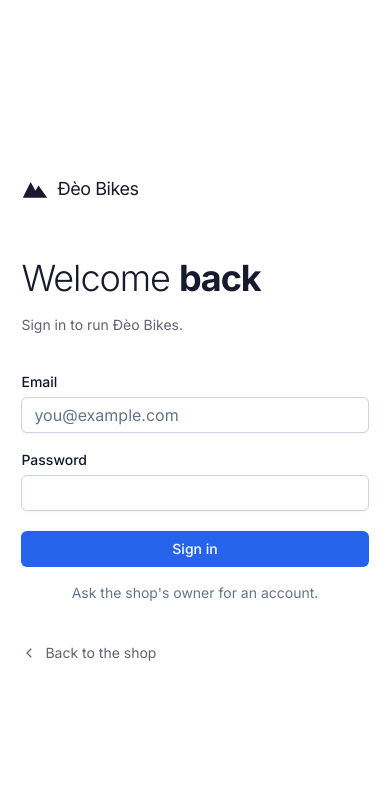
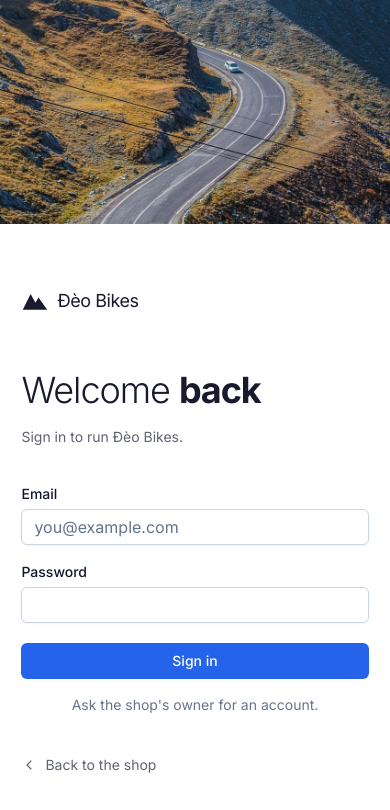
Before and after one commit to ThanhNV121097/project-e87d8873, a React (Vite) app in the folder code/frontend/: page /admin/sign-in in a window 390 px wide. Shown: the top 810 px of the page. Built offline with nearby package versions, Linux system fonts and the light colour scheme.

Commit message:
design: bleed one band or photograph off the edge per page; phone fixes; footer credit contrast; admin sign-in photo on phones

```diff
--- a/code/frontend/src/pages/AdminSignIn.tsx
+++ b/code/frontend/src/pages/AdminSignIn.tsx
@@ -14,13 +14,13 @@ import Weights from "../components/Weights";
 export default function AdminSignIn() {
   const photo = useContent("pages.admin.signin.image");
   return (
-    <div className="flex min-h-screen bg-ground font-body text-ink">
+    <div className="flex min-h-screen flex-col bg-ground font-body text-ink lg:flex-row">
       {photo && (
-        <div className="relative hidden w-1/2 overflow-hidden lg:block">
+        <div className="relative h-56 overflow-hidden sm:h-80 lg:h-auto lg:w-1/2">
           <Picture src={photo} alt="" width={850} height={1280} loading="eager" className="absolute inset-0 h-full w-full object-cover" />
         </div>
       )}
-      <div className="flex flex-1 items-center px-[var(--gutter)] py-16">
+      <div className="flex flex-1 items-center px-[var(--gutter)] py-12 lg:py-16">
         <div className="w-full max-w-md">
           <Link to="/" className="inline-flex"><Logo /></Link>
           <h1 className="mt-12 text-[length:var(--size-h1)] leading-[1.1] text-ink"><Weights k="pages.admin.signin.heading" /></h1>
```
